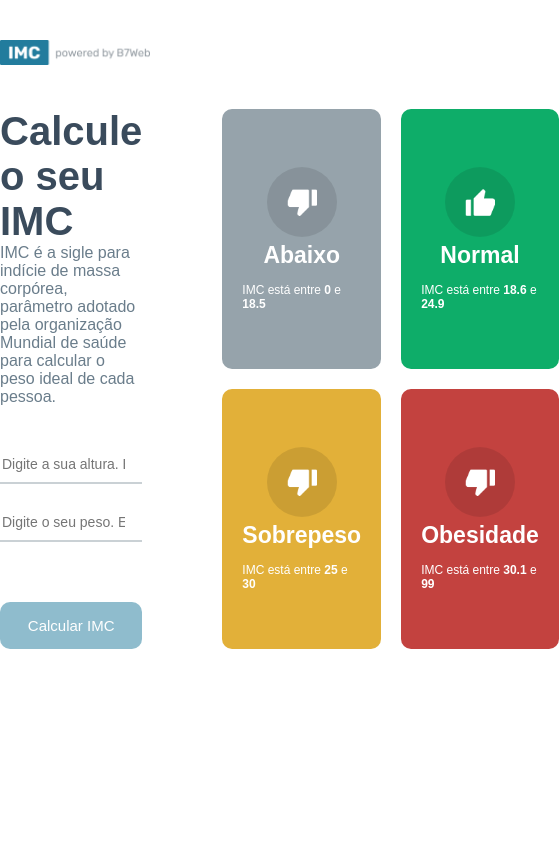
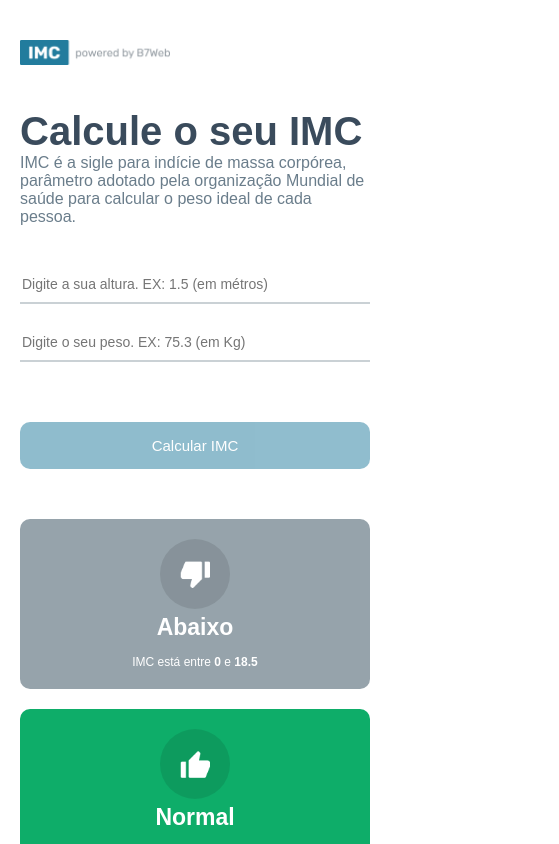
Before and after one commit to dennys-terra/calculadora-de-IMC, a React (Vite) app in the folder calculadora-imc/: page / in a window 390 px wide. Shown: the top 844 px of the page, 559 px wide, since content can reach past the window. Built offline with nearby package versions, Linux system fonts and the light colour scheme; the HTML template or start-up script is replaced by a standard one.

Commit message:
torna a aplicação responsiva

```diff
--- a/calculadora-imc/src/App.module.css
+++ b/calculadora-imc/src/App.module.css
@@ -6,6 +6,10 @@
 
 body {
     font-family: Arial, Helvetica, sans-serif;
+}
+
+.main {
+    padding-bottom: 50px;
 }
 
 header .headerContainer {
@@ -114,3 +118,38 @@
     font-size: 17px;
     margin: 10px 0 50px 0;
 }
+
+
+@media (max-width: 770px) {
+    header {
+        padding: 0 20px;
+    }
+
+    .container {
+        padding: 0 20px;
+        flex-direction: column;
+    }
+
+    .container .leftSide {
+        margin-right: 0;
+    }
+
+    .container .rightSide {
+        margin-left: 0;
+        margin-top: 50px;
+    }
+
+    .container .rightSide .rightArrow {
+        margin-left: 0;
+        margin-top: 0;
+        border-radius: 10px;
+    }
+
+    @media (max-width: 430px) {
+        .container .rightSide .gridItem {
+            grid-template-columns: 1fr;
+        }
+    }
+
+
+}
--- a/calculadora-imc/src/App.tsx
+++ b/calculadora-imc/src/App.tsx
@@ -30,6 +30,7 @@
 
   return (
   <>
+    <div className={styles.main}>
     <div>
       <header>
         <div className={styles.headerContainer}>
@@ -83,6 +84,7 @@
         }
       </div>
       </div>
+    </div>
     </>
       );
     }
```
